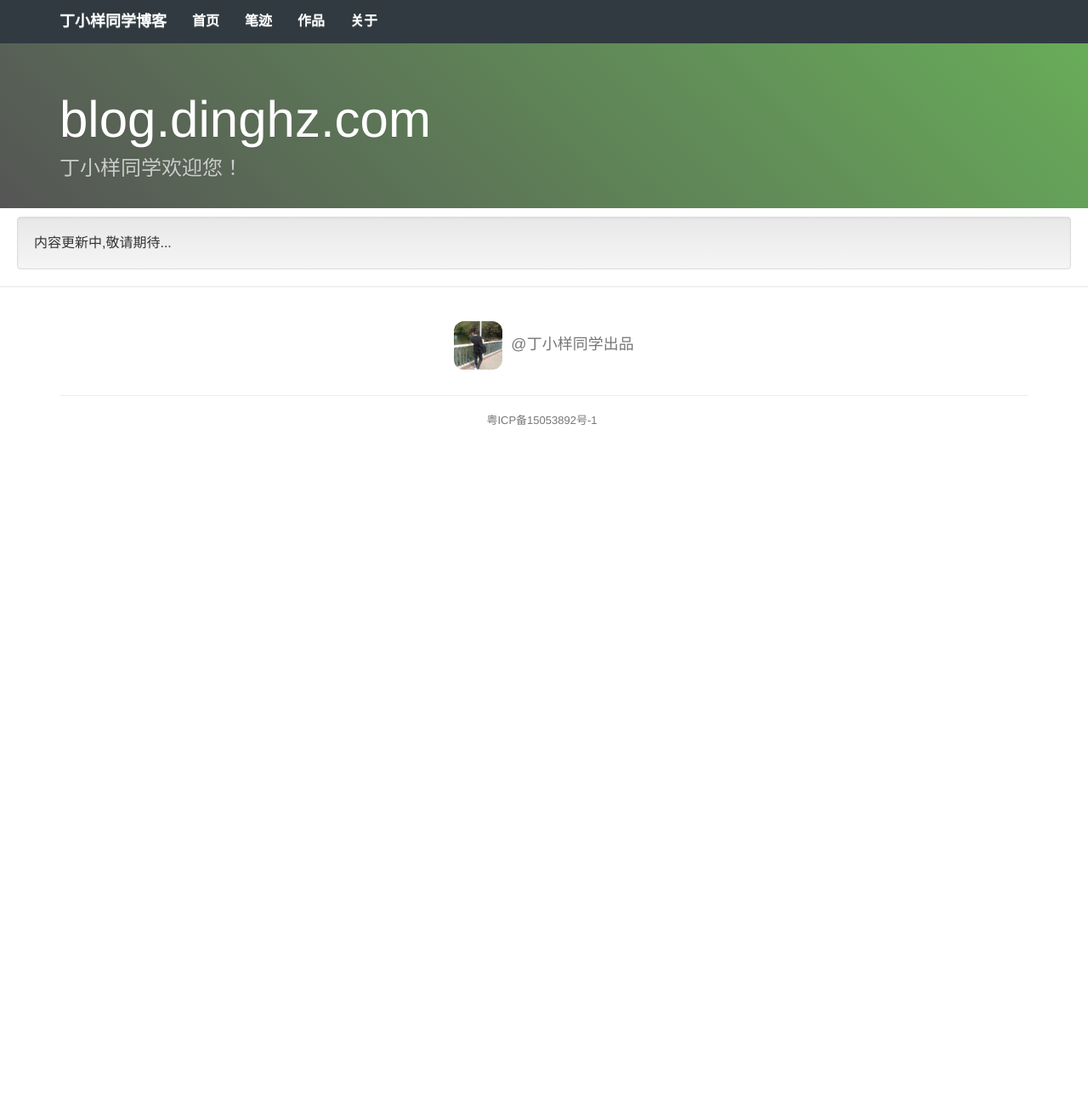
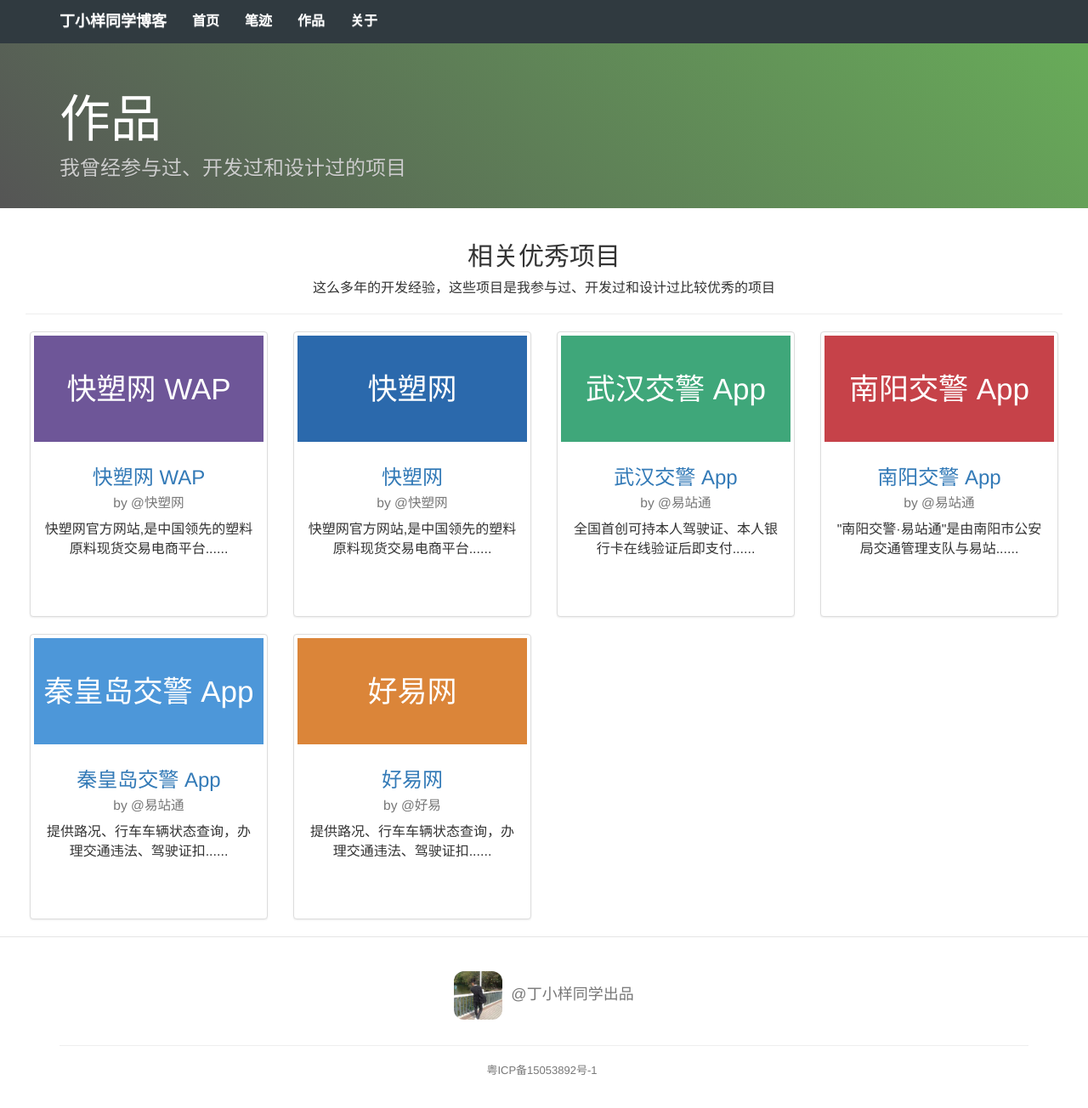
Before and after one commit to chihuan/craneding.github.io, a Jekyll site: the page built from navigations/works.html, in a window 1280 px wide and 1310 px high. Shown: the top 1304 px of the window at 85% size. Built offline with Jekyll 4.4.1, drawn with Linux system fonts in a browser that asks for light colours; nearby versions of some CDN libraries; Markdown is read by kramdown in place of the engine named in the settings; comment, search, counter and statistics services are not loaded.

Commit message:
更新作品栏目

```diff
--- a/navigations/works.html
+++ b/navigations/works.html
@@ -1,10 +1,108 @@
 ---
 layout: default
+ptitle:         作品
+pdescription:   我曾经参与过、开发过和设计过的项目
 ---
 <div class="container-fluid bs-docs-container">
+	<div class="page-header" style='text-align:center;'>
+    	<h2>相关优秀项目</h2>
+    	<p>这么多年的开发经验，这些项目是我参与过、开发过和设计过比较优秀的项目</p>
+  	</div>
     <div class="row">
-	<div class="well" style="margin-top:10px;">
-	内容更新中,敬请期待...
-	</div>
+    	<div class="col-sm-6 col-md-4 col-lg-3">
+          <div class="thumbnail" style="height: 336px;">
+            <a target="_blank" title="快塑网 WAP" href="http://m.isuwang.com">
+            	<div style="width:100%px; height:125px; background:#6e5698; color:white; text-align:center; font-size:35px; line-height:125px;">快塑网 WAP</div>
+            </a>
+            <div class="caption" style="text-align:center;">
+              <h3>
+                <a target="_blank" title="快塑网 WAP" href="http://m.isuwang.com">快塑网 WAP<br><small>by @快塑网</small></a>
+              </h3>
+              <p>
+              快塑网官方网站,是中国领先的塑料原料现货交易电商平台......
+              </p>
+            </div>
+          </div>
+        </div>
+
+    	<div class="col-sm-6 col-md-4 col-lg-3">
+          <div class="thumbnail" style="height: 336px;">
+            <a target="_blank" title="快塑网" href="http://www.isuwang.com">
+				<div style="width:100%px; height:125px; background:#2b69ac; color:white; text-align:center; font-size:35px; line-height:125px;">快塑网</div>
+			</a>
+            <div class="caption" style="text-align:center;">
+              <h3>
+                <a target="_blank" title="快塑网" href="http://www.isuwang.com">快塑网<br><small>by @快塑网</small></a>
+              </h3>
+              <p>
+              快塑网官方网站,是中国领先的塑料原料现货交易电商平台......
+              </p>
+            </div>
+          </div>
+        </div>
+
+		<div class="col-sm-6 col-md-4 col-lg-3">
+          <div class="thumbnail" style="height: 336px;">
+            <a target="_blank" title="武汉交警 App" href="http://www.yitopapp.com/whjg/index.html">
+            	<div style="width:100%px; height:125px; background:#3fa77a; color:white; text-align:center; font-size:35px; line-height:125px;">武汉交警 App</div>
+            </a>
+            <div class="caption" style="text-align:center;">
+              <h3>
+                <a target="_blank" title="武汉交警 App" href="http://www.yitopapp.com/whjg/index.html">武汉交警 App<br><small>by @易站通</small></a>
+              </h3>
+              <p>
+              全国首创可持本人驾驶证、本人银行卡在线验证后即支付......
+              </p>
+            </div>
+          </div>
+        </div>
+
+        <div class="col-sm-6 col-md-4 col-lg-3">
+          <div class="thumbnail" style="height: 336px;">
+            <a target="_blank" title="南阳交警 App" href="http://www.yitopapp.com/nyjg/index.html">
+            	<div style="width:100%px; height:125px; background:#c64249; color:white; text-align:center; font-size:35px; line-height:125px;">南阳交警 App</div>
+            </a>
+            <div class="caption" style="text-align:center;">
+              <h3>
+                <a target="_blank" title="南阳交警 App" href="http://www.yitopapp.com/nyjg/index.html">南阳交警 App<br><small>by @易站通</small></a>
+              </h3>
+              <p>
+              "南阳交警·易站通"是由南阳市公安局交通管理支队与易站......
+              </p>
+            </div>
+          </div>
+        </div>
+
+        <div class="col-sm-6 col-md-4 col-lg-3">
+          <div class="thumbnail" style="height: 336px;">
+            <a target="_blank" title="秦皇岛交警 App" href="http://www.yitopapp.com/qhdjg/index.html">
+            	<div style="width:100%px; height:125px; background:#4d97d9; color:white; text-align:center; font-size:35px; line-height:125px;">秦皇岛交警 App</div>
+            </a>
+            <div class="caption" style="text-align:center;">
+              <h3>
+                <a target="_blank" title="秦皇岛交警 App" href="http://www.yitopapp.com/qhdjg/index.html">秦皇岛交警 App<br><small>by @易站通</small></a>
+              </h3>
+              <p>
+              提供路况、行车车辆状态查询，办理交通违法、驾驶证扣......
+              </p>
+            </div>
+          </div>
+        </div>
+
+        <div class="col-sm-6 col-md-4 col-lg-3">
+          <div class="thumbnail" style="height: 336px;">
+            <a target="_blank" title="好易网" href="http://www.hotye.com">
+            	<div style="width:100%px; height:125px; background:#db8539; color:white; text-align:center; font-size:35px; line-height:125px;">好易网</div>
+            </a>
+            <div class="caption" style="text-align:center;">
+              <h3>
+                <a target="_blank" title="好易网" href="http://www.hotye.com">好易网<br><small>by @好易</small></a>
+              </h3>
+              <p>
+              提供路况、行车车辆状态查询，办理交通违法、驾驶证扣......
+              </p>
+            </div>
+          </div>
+        </div>
     </div>
 </div>
```
Also changed, not shown: 2 other files.
